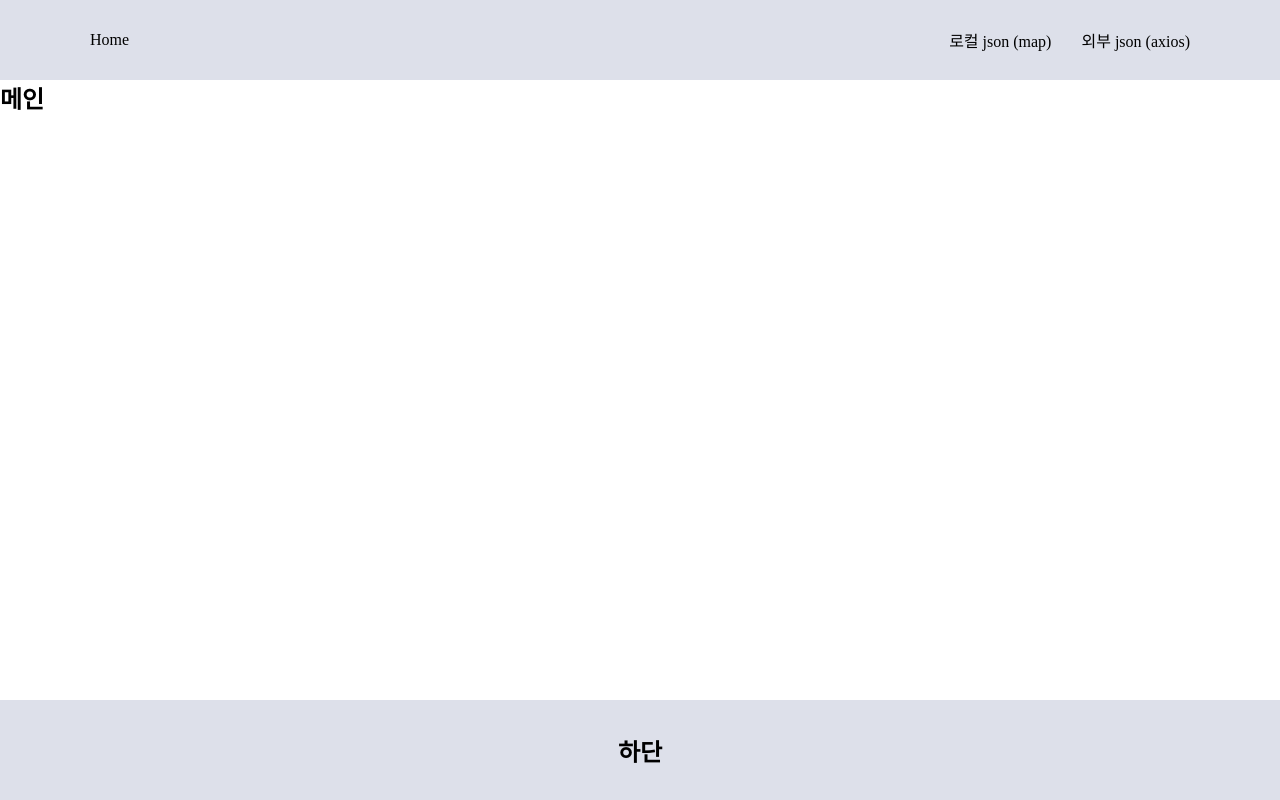
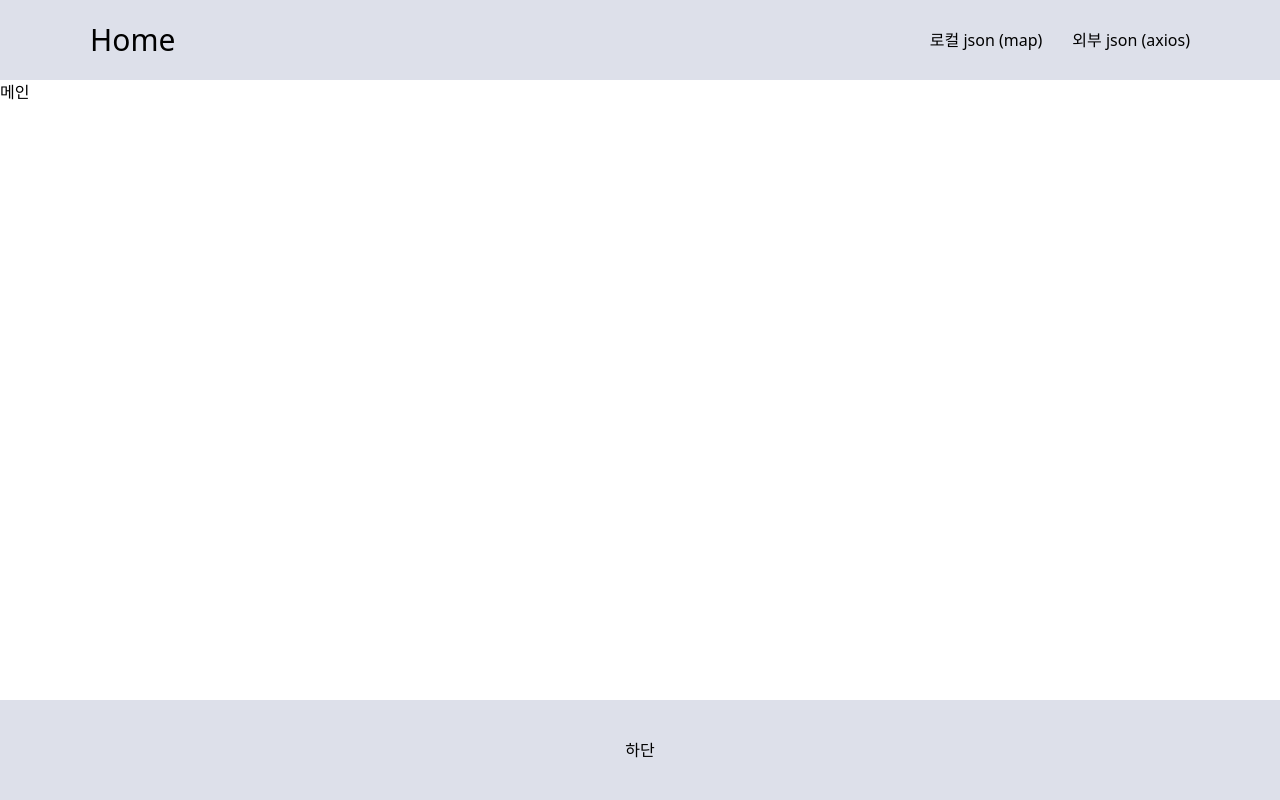
Before and after one commit to nohyoungjin/react, a Next.js app in the folder react-project/: page / in a window 1280 px wide. Built offline with nearby package versions, Linux system fonts and the light colour scheme.

Commit message:
NextJS에 TailwindCSS 적용

```diff
--- a/react-project/components/Layout/Header/Header.tsx
+++ b/react-project/components/Layout/Header/Header.tsx
@@ -7,7 +7,7 @@ const Header = () => {
             <div className={styles.contents}>
 
                 <Link legacyBehavior href={"/"}>
-                    Home
+                    <a className="text-3xl">Home</a>
                 </Link>
 
                 <nav className={styles.nav}>
--- a/react-project/package.json
+++ b/react-project/package.json
@@ -23,5 +23,10 @@
     "react-router-dom": "^6.8.0",
     "sass": "^1.58.0",
     "typescript": "4.9.5"
+  },
+  "devDependencies": {
+    "autoprefixer": "^10.4.13",
+    "postcss": "^8.4.21",
+    "tailwindcss": "^3.2.4"
   }
 }
--- /dev/null
+++ b/react-project/postcss.config.js
@@ -0,0 +1,6 @@
+module.exports = {
+  plugins: {
+    tailwindcss: {},
+    autoprefixer: {},
+  },
+}
--- a/react-project/src/styles/globals.css
+++ b/react-project/src/styles/globals.css
@@ -1,3 +1,7 @@
+@tailwind base;
+@tailwind components;
+@tailwind utilities;
+
 :root {
   --max-width: 1100px;
   --border-radius: 12px;
--- /dev/null
+++ b/react-project/tailwind.config.js
@@ -0,0 +1,10 @@
+module.exports = {
+    content: [
+      "./pages/**/*.{js,ts,jsx,tsx}",
+      "./components/**/*.{js,ts,jsx,tsx}",
+    ],
+    theme: {
+      extend: {},
+    },
+    plugins: [],
+  }
```
Also changed, not shown: 1 other file (tests, documents, lock files or other folders).
